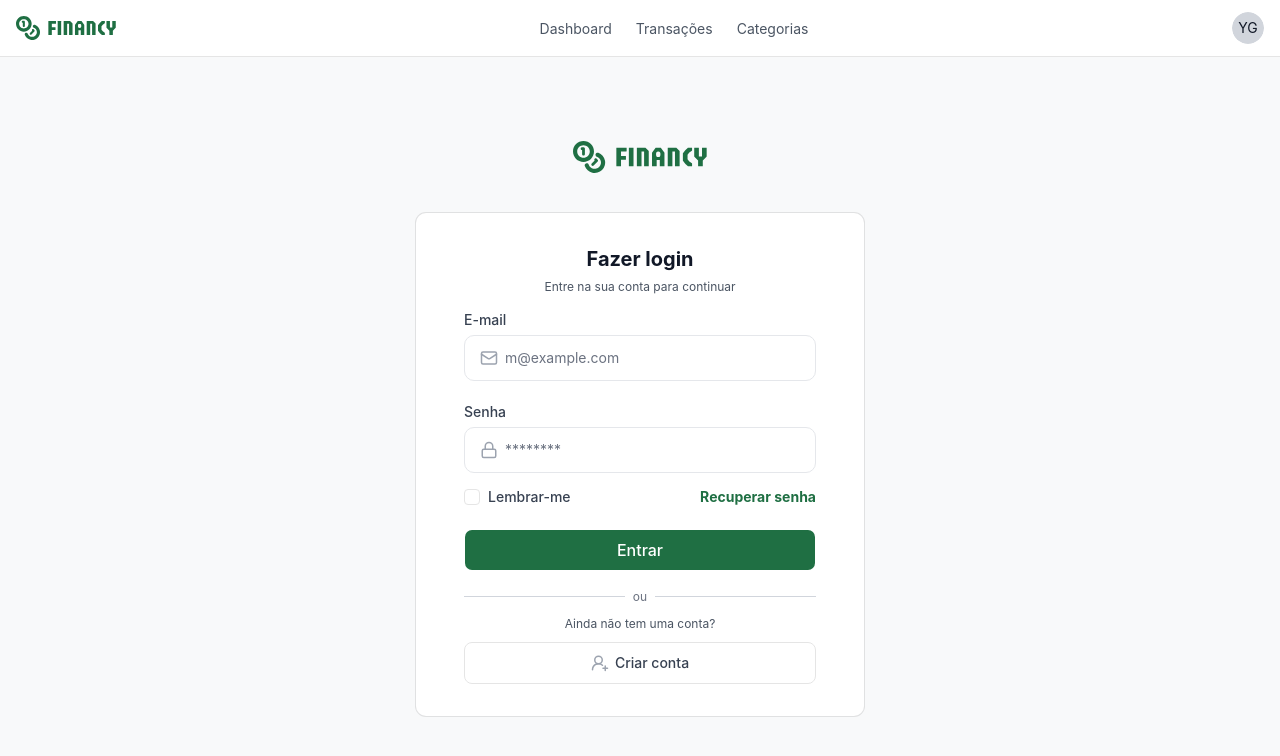
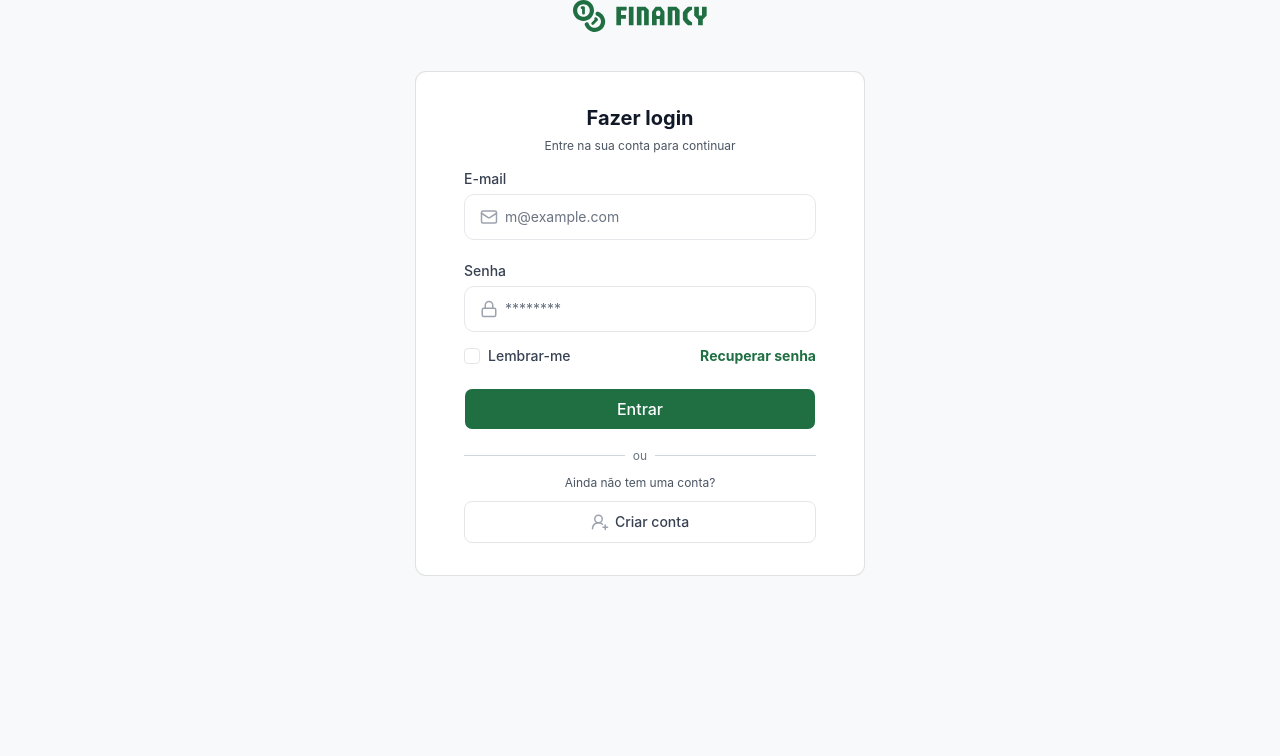
Before and after one commit to combizera/rocketseat-financy, a React (Vite) app in the folder apps/web/: page / in a window 1280 px wide. Shown: the top 756 px of the page. Built offline with nearby package versions, Linux system fonts and the light colour scheme; no server answers.

Commit message:
feat(auth): conditionally render header based on authentication state

```diff
--- a/apps/web/src/routes/__root.tsx
+++ b/apps/web/src/routes/__root.tsx
@@ -10,6 +10,7 @@ import { ThemeProvider } from "@/components/theme-provider"
 import { Toaster } from "@/components/ui/sonner"
 
 import "../index.css"
+import { useAuthStore } from "@/stores/auth"
 
 export interface RouterAppContext { }
 
@@ -35,6 +36,7 @@ export const Route = createRootRouteWithContext<RouterAppContext>()({
 })
 
 function RootComponent() {
+  const isAuthenticated = useAuthStore((state) => state.isAuthenticated)
   return (
     <>
       <HeadContent />
@@ -44,7 +46,7 @@ function RootComponent() {
         storageKey="vite-ui-theme"
       >
         <div className="grid grid-rows-[auto_1fr] min-h-svh bg-gray-100">
-          <Header />
+          {isAuthenticated && <Header />}
           <Outlet />
         </div>
         <Toaster richColors />
```
